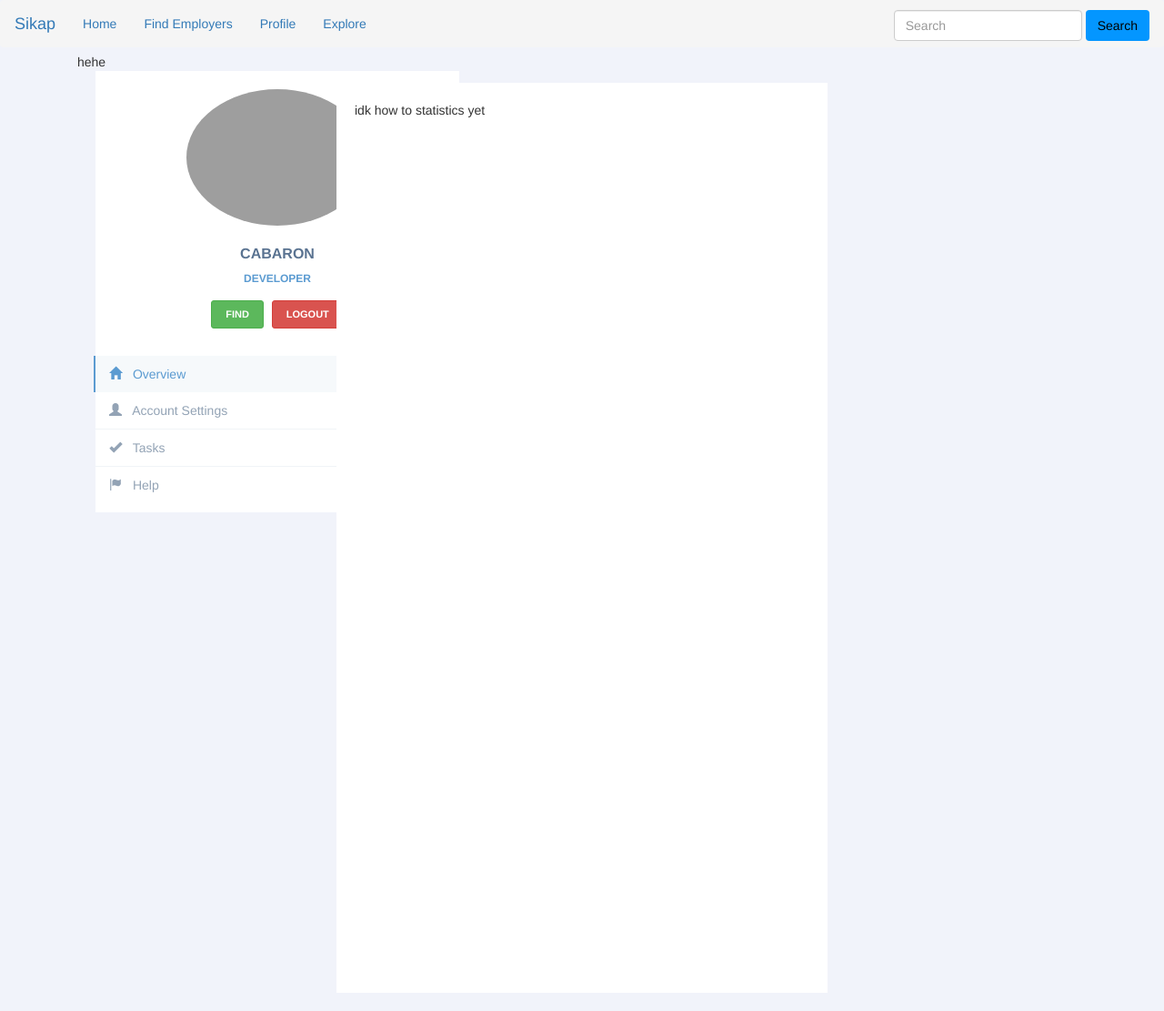
After one commit to genepaulz/ProjectSikap, a Django app: template Sikap/login/templates/applicant.html in a window 1280 px wide. The commit adds this page. Shown: the whole page at 91% size. Run offline with Django 3.2, Linux system fonts and the light colour scheme; the template is opened without the code that fills it, so the values that code supplies are empty; some libraries are stand-ins or nearby versions; grey boxes are pictures that could not be loaded.

Commit message:
landing & applicant

```diff
--- /dev/null
+++ b/Sikap/login/templates/applicant.html
@@ -0,0 +1,244 @@
+<!DOCTYPE html>
+<html lang="en">
+
+<head>
+  <title>Bootstrap Example</title>
+  <meta charset="utf-8">
+  <meta name="viewport" content="width=device-width, initial-scale=1">
+  <link rel="stylesheet" href="https://maxcdn.bootstrapcdn.com/bootstrap/3.3.7/css/bootstrap.min.css">
+  <script src="https://ajax.googleapis.com/ajax/libs/jquery/3.3.1/jquery.min.js"></script>
+  <script src="https://maxcdn.bootstrapcdn.com/bootstrap/3.3.7/js/bootstrap.min.js"></script>
+</head>
+<style>
+    body {
+  background: #F1F3FA;
+  height: 1000px;
+}
+
+/* Profile container */
+.profile {
+  margin: 20px 0;
+}
+
+#wrapper{
+    position: fixed;
+}
+#panel{
+    float: right;
+    position:fixed;
+}
+
+#info{
+    position: fixed;
+}
+nav{
+    color: black;
+}
+
+.container{
+    padding-top: 3%;
+}
+
+.navbar{
+    width: 100%;
+    position: fixed;
+    background: whitesmoke;
+    opacity: 1;
+}
+.nav-right {
+    float: right;
+}
+
+.row-profile {
+    margin-top: 20px;
+}
+/* Profile sidebar */
+.profile-sidebar {
+  margin: 20px;
+  padding: 20px 0 10px 0;
+  background: #fff;
+}
+
+.profile-userpic img {
+  float: none;
+  margin: 0 auto;
+  width: 50%;
+  height: 50%;
+  -webkit-border-radius: 50% !important;
+  -moz-border-radius: 50% !important;
+  border-radius: 50% !important;
+}
+
+.profile-usertitle {
+  text-align: center;
+  margin-top: 20px;
+}
+
+.profile-usertitle-name {
+  color: #5a7391;
+  font-size: 16px;
+  font-weight: 600;
+  margin-bottom: 7px;
+}
+
+.profile-usertitle-job {
+  text-transform: uppercase;
+  color: #5b9bd1;
+  font-size: 12px;
+  font-weight: 600;
+  margin-bottom: 15px;
+}
+
+.profile-userbuttons {
+  text-align: center;
+  margin-top: 10px;
+}
+
+.profile-userbuttons .btn {
+  text-transform: uppercase;
+  font-size: 11px;
+  font-weight: 600;
+  padding: 6px 15px;
+  margin-right: 5px;
+}
+
+.profile-userbuttons .btn:last-child {
+  margin-right: 0px;
+}
+
+.profile-usermenu {
+  margin-top: 30px;
+}
+
+.profile-usermenu ul li {
+  border-bottom: 1px solid #f0f4f7;
+}
+
+.profile-usermenu ul li:last-child {
+  border-bottom: none;
+}
+
+.profile-usermenu ul li a {
+  color: #93a3b5;
+  font-size: 14px;
+  font-weight: 400;
+}
+
+.profile-usermenu ul li a i {
+  margin-right: 8px;
+  font-size: 14px;
+}
+
+.profile-usermenu ul li a:hover {
+  background-color: #fafcfd;
+  color: #5b9bd1;
+}
+
+.profile-usermenu ul li.active {
+  border-bottom: none;
+}
+
+.profile-usermenu ul li.active a {
+  color: #5b9bd1;
+  background-color: #f6f9fb;
+  border-left: 2px solid #5b9bd1;
+  margin-left: -2px;
+}
+
+/* Profile Content */
+.profile-content {
+  padding: 20px;
+  margin-top: 6%;
+  background: #fff;
+  min-height: 460px;
+  height: 1000px;
+}
+</style>
+<body>
+
+    <nav class="navbar sticky-top navbar-light bg-dark">
+        <div class="container-fluid">
+          <div class="navbar-header">
+            <a class="navbar-brand" href="#">Sikap</a>
+          </div>
+            <ul class="nav navbar-nav">
+                <li class="active"><a href="#">Home</a></li>
+                <li class="text-secondary"><a href="#">Find Employers</a></li>
+                <li class="text-secondary"><a href="#">Profile</a></li>
+                <li><a href="#" class="text-secondary">Explore</a></li>
+            </ul>
+            <div class="nav-right">
+                <form class="form-inline my-2 my-lg-0 al" style="padding-top: 10px;">
+                    <input class="form-control mr-sm-2" type="search" placeholder="Search" aria-label="Search">
+                    <button class="btn btn-outline-success my-2 my-sm-0" style="background: #0496ff;" type="submit">Search</button>
+                </form>
+            </div>
+        </div>
+    </nav>
+    <div class="container">
+        <div class="row profile">
+            <div class="col-md-3" >
+                <div class="profile-sidebar" id="wrapper">
+                    <!-- SIDEBAR USERPIC -->
+                    <div class="profile-userpic">
+                        <img src="https://www.facebook.com/photo/?fbid=3130687816941763&set=a.165519550125286" class="img-responsive" alt="">
+                    </div>
+                    <!-- END SIDEBAR USERPIC -->
+                    <!-- SIDEBAR USER TITLE -->
+                    <div class="profile-usertitle">
+                        <div class="profile-usertitle-name">
+                            CABARON
+                        </div>
+                        <div class="profile-usertitle-job">
+                            Developer
+                        </div>
+                    </div>
+                    <!-- END SIDEBAR USER TITLE -->
+                    <!-- SIDEBAR BUTTONS -->
+                    <div class="profile-userbuttons">
+                        <button type="button" class="btn btn-success btn-sm">Find</button>
+                        <button type="button" class="btn btn-danger btn-sm">Logout</button>
+                    </div>
+                    <!-- END SIDEBAR BUTTONS -->
+                    <!-- SIDEBAR MENU -->
+                    <div class="profile-usermenu">
+                        <ul class="nav">
+                            <li class="active">
+                                <a href="#">
+                                <i class="glyphicon glyphicon-home"></i>
+                                Overview </a>
+                            </li>
+                            <li>
+                                <a href="#">
+                                <i class="glyphicon glyphicon-user"></i>
+                                Account Settings </a>
+                            </li>
+                            <li>
+                                <a href="#" target="_blank">
+                                <i class="glyphicon glyphicon-ok"></i>
+                                Tasks </a>
+                            </li>
+                            <li>
+                                <a href="#">
+                                <i class="glyphicon glyphicon-flag"></i>
+                                Help </a>
+                            </li>
+                        </ul>
+                    </div>
+                    <!-- END MENU -->
+                </div>
+            </div>
+            <div class="col-md-6">
+                <div class="profile-content">
+                   idk how to statistics yet
+                </div>
+            </div>
+            <div class="col-md-3" id="info">
+                hehe
+            </div>
+        </div>
+    </div>
+
+</body>
+
+</html>
--- a/Sikap/login/templates/index.html
+++ b/Sikap/login/templates/index.html
@@ -72,6 +72,7 @@ aside {
             <h1>picture ni dinhi</h1>
             <p>YEEEET</p>
       </div>
+
       <div>
         Lorem ipsum dolor sit amet, consectetur adipiscing elit. Vivamus lacinia pulvinar dolor vitae tempor.
         Etiam ac lorem non felis iaculis pellentesque sed a metus. Quisque sit amet nulla magna. Curabitur
--- a/Sikap/login/templates/login.html
+++ b/Sikap/login/templates/login.html
@@ -2,7 +2,6 @@
 <link href="//maxcdn.bootstrapcdn.com/bootstrap/4.1.1/css/bootstrap.min.css" rel="stylesheet" id="bootstrap-css">
 <script src="//maxcdn.bootstrapcdn.com/bootstrap/4.1.1/js/bootstrap.min.js"></script>
 <script src="//cdnjs.cloudflare.com/ajax/libs/jquery/3.2.1/jquery.min.js"></script>
-<!------ Include the above in your HEAD tag ---------->
 
 <style>
     body {
```
